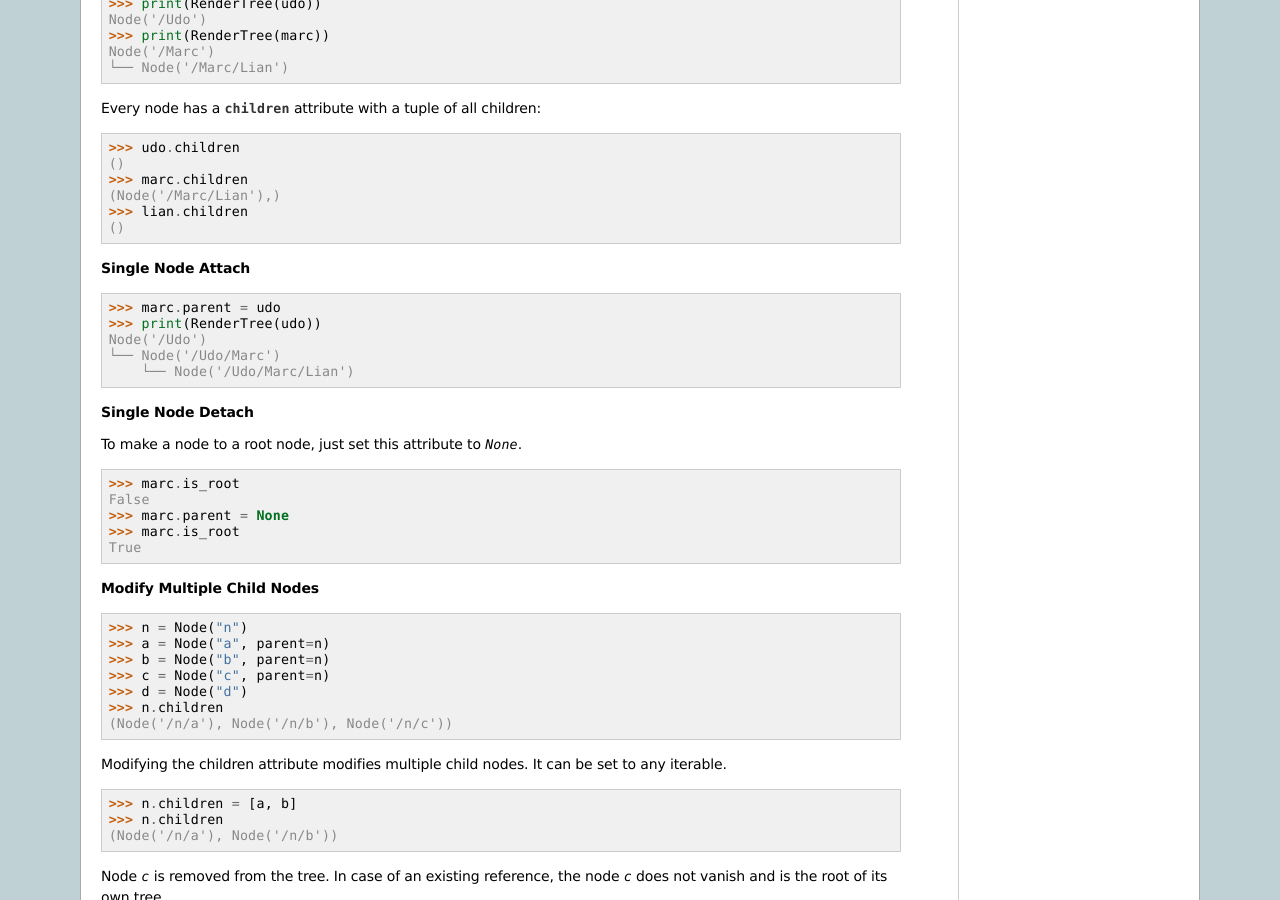
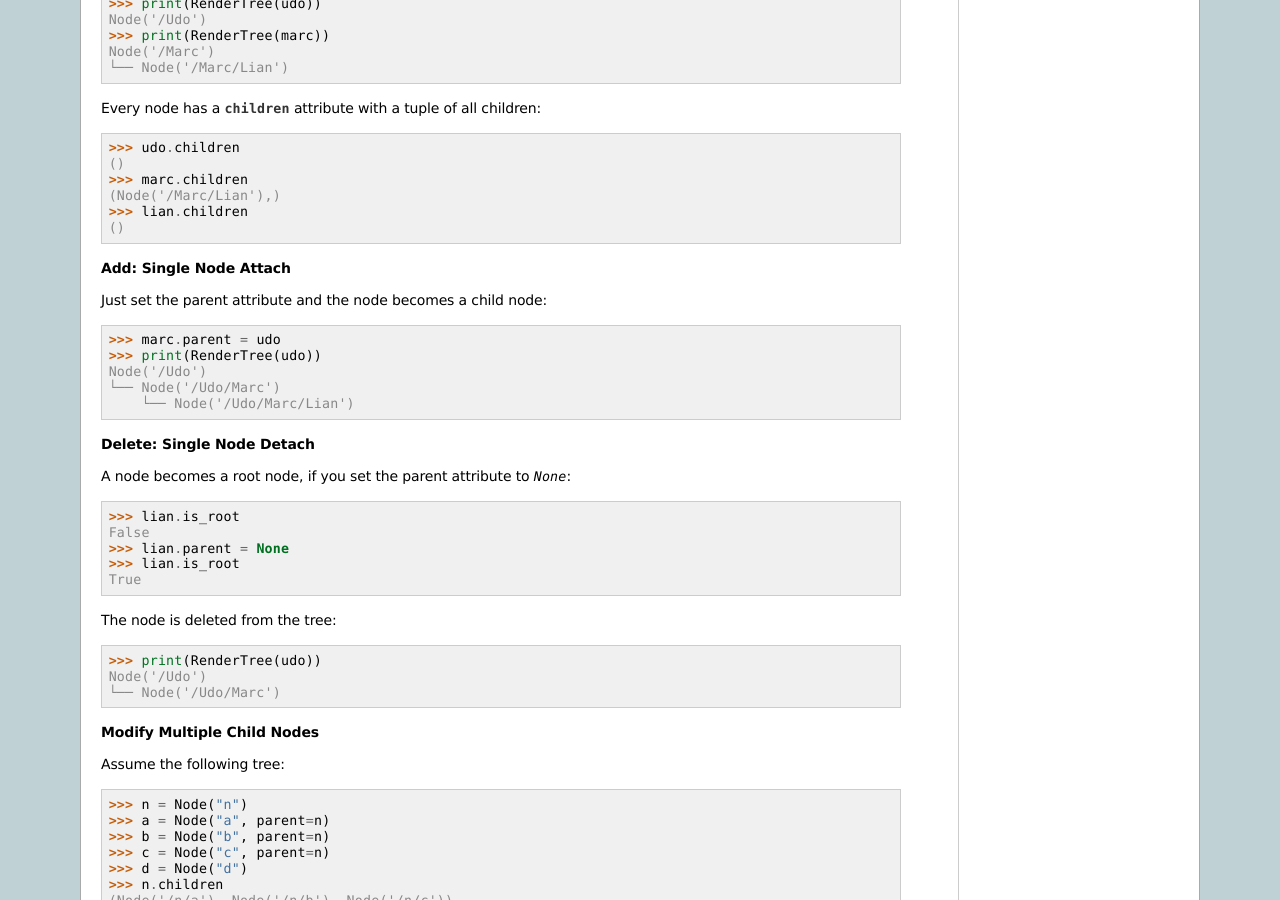
Before and after one commit to c0fec0de/anytree, a Sphinx documentation site: the page built from docs/intro.rst, in a window 1280 px wide and 900 px high, scrolled down 857 px. Built offline with Sphinx 7.4.7, drawn with Linux system fonts in a browser that asks for light colours; pages that are not in the unit, such as notebooks, are missing from menus.

Commit message:
fix #175, fix #183, improve doc

```diff
--- a/docs/intro.rst
+++ b/docs/intro.rst
@@ -59,7 +59,9 @@ Every node has a :any:`children` attribute with a tuple of all children:
 >>> lian.children
 ()
 
-**Single Node Attach**
+**Add: Single Node Attach**
+
+Just set the parent attribute and the node becomes a child node:
 
 >>> marc.parent = udo
 >>> print(RenderTree(udo))
@@ -67,17 +69,25 @@ Node('/Udo')
 └── Node('/Udo/Marc')
     └── Node('/Udo/Marc/Lian')
 
-**Single Node Detach**
+**Delete: Single Node Detach**
 
-To make a node to a root node, just set this attribute to `None`.
+A node becomes a root node, if you set the parent attribute to `None`:
 
->>> marc.is_root
+>>> lian.is_root
 False
->>> marc.parent = None
->>> marc.is_root
+>>> lian.parent = None
+>>> lian.is_root
 True
 
+The node is deleted from the tree:
+
+>>> print(RenderTree(udo))
+Node('/Udo')
+└── Node('/Udo/Marc')
+
 **Modify Multiple Child Nodes**
+
+Assume the following tree:
 
 >>> n = Node("n")
 >>> a = Node("a", parent=n)
```
Also changed, not shown: docs/index.rst (+10 -1 lines).
